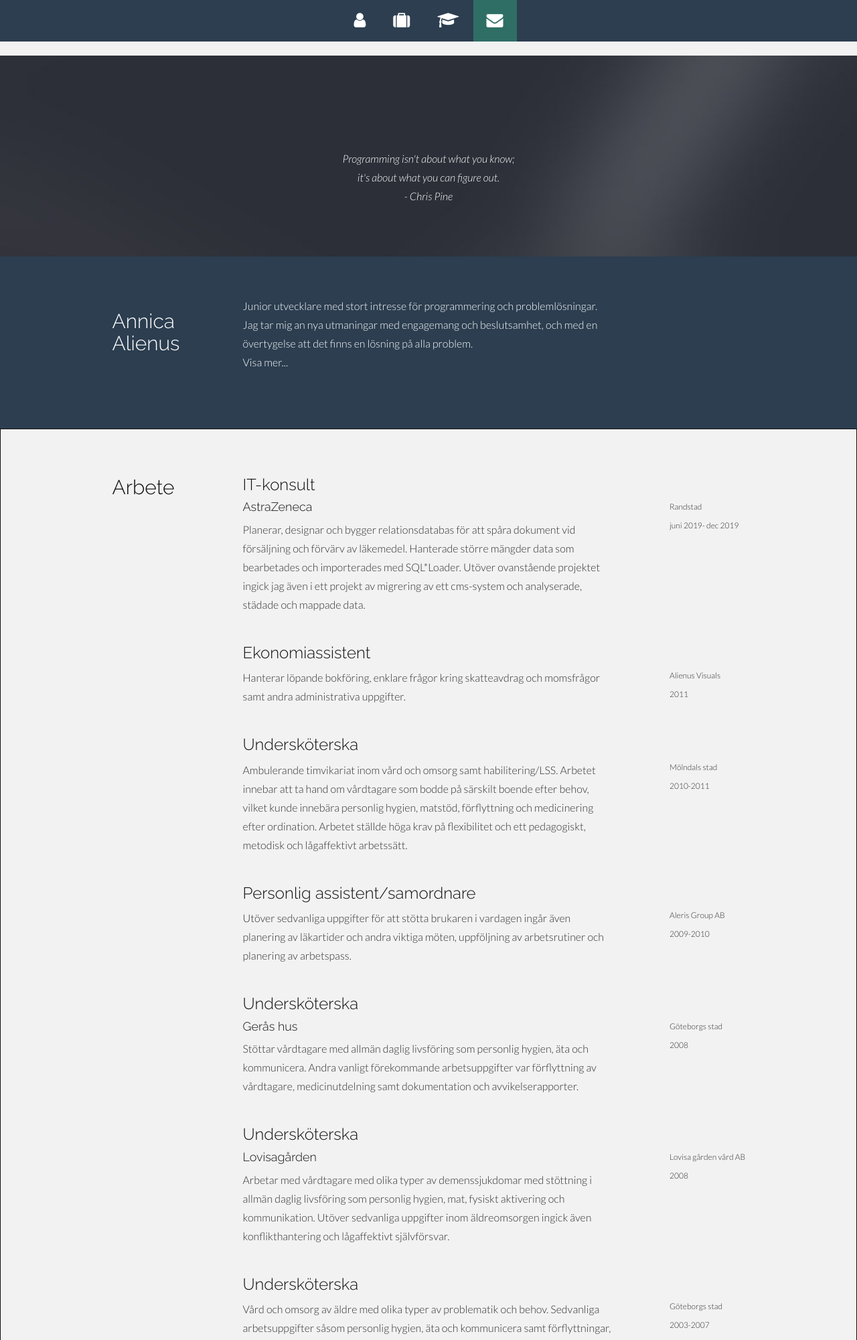
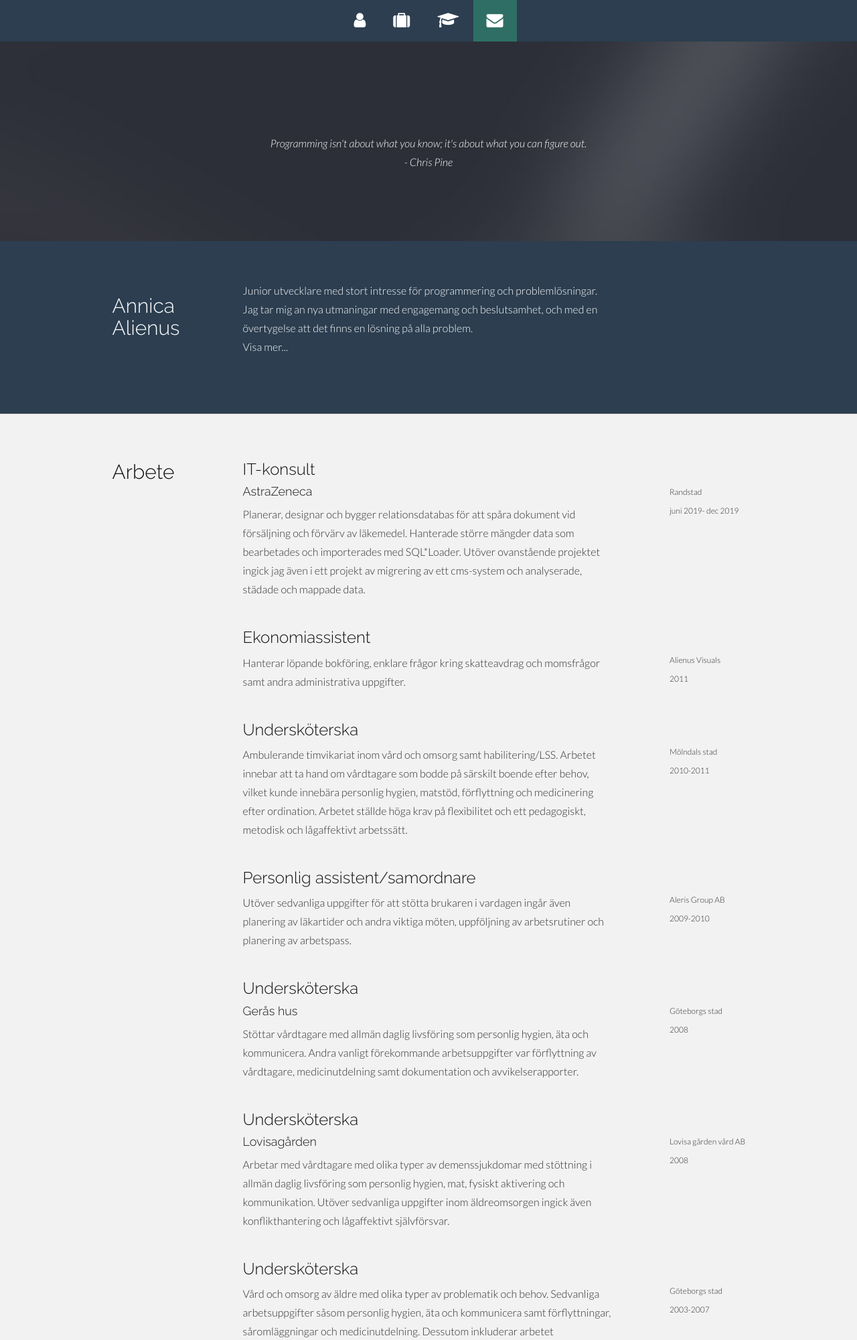
Before and after one commit to alienarex/annica_space, a PHP site: page / in a window 1280 px wide. Shown: the top 2001 px of the page at 67% size. Run offline with PHP 8.4, Linux system fonts and the light colour scheme.

Commit message:
Fixed some things with navbar, links and hoover things, removed some code, changed favicon in header,

```diff
--- a/annica.space/css/style.css
+++ b/annica.space/css/style.css
@@ -57,7 +57,7 @@
 }
 
 .quote-paragraph {
-  max-width: 23%;
+  max-width: 75%;
   max-height: 50%;
   margin: auto;
   font-style: italic;
@@ -73,7 +73,7 @@
 }
 
 a {
-  color: #1abc9c;
+  color: #fff;
   word-wrap: break-word;
   -webkit-transition: color 0.1s ease-in, background 0.1s ease-in;
   -moz-transition: color 0.1s ease-in, background 0.1s ease-in;
@@ -84,7 +84,7 @@
 
 a:hover,
 a:focus {
-  color: #7b7b7b;
+  color: #000;
   text-decoration: none;
   outline: 0;
 }
@@ -122,9 +122,9 @@
     sans-serif;
 }
 
-#section-topbar a {
+/* #section-topbar a {
   color: #fff;
-}
+} */
 
 #topbar-inner {
   background: #2c3e50;
@@ -226,6 +226,7 @@
   background: #2c3e50;
   padding-top: 60px;
   padding-bottom: 60px;
+  min-height: 200px;
   color: white;
 }
 
@@ -284,8 +285,8 @@
 
 #footwrap {
   background: #2f2f2f;
-  padding-top: 30px;
-  padding-bottom: 30px;
+  padding-top: 60px;
+  padding-bottom: 60px;
 }
 
 #footwrap p {
@@ -327,8 +328,11 @@
 
 .divider {
   border-bottom: #555;
+  border-top-style: none;
+  border-left-style: none;
+  border-right-style: none;
   border-width: 0.5px;
-  border-style: solid;
+  border-bottom-style: solid;
 }
 
 .desc p {
--- a/annica.space/index.php
+++ b/annica.space/index.php
@@ -1,21 +1,22 @@
 <!DOCTYPE html>
-<html lang="sv">
+<html lang="en">
 
 <head>
     <meta charset="utf-8" />
     <title>Annica Alienus</title>
-    <meta content="width=device-width, initial-scale=1.0" name="viewport" /> -->
+    <meta content="width=device-width, initial-scale=1.0" name="viewport" />
     <meta content="" name="keywords" />
     <meta content="" name="description" />
 
     <!-- Favicons -->
-    <link href="img/apple-touch-icon.png" rel="apple-touch-icon" />
+    <link rel="shortcut icon" href="img\favicon_tag.png">
 
     <!-- Google Fonts -->
     <link href="https://fonts.googleapis.com/css?family=Lato:300,400,700,300italic,400italic|Raleway:400,300,700" rel="stylesheet" />
 
     <!-- Bootstrap CSS File -->
-    <link href="lib/bootstrap/css/bootstrap.min.css" rel="stylesheet" />
+    <!-- Latest compiled and minified CSS -->
+    <link rel="stylesheet" href="https://maxcdn.bootstrapcdn.com/bootstrap/3.3.7/css/bootstrap.min.css" integrity="sha384-BVYiiSIFeK1dGmJRAkycuHAHRg32OmUcww7on3RYdg4Va+PmSTsz/K68vbdEjh4u" crossorigin="anonymous">
 
     <!-- Libraries CSS Files -->
     <link href="lib/font-awesome/css/font-awesome.min.css" rel="stylesheet" />
@@ -35,13 +36,13 @@
                             <li class="menu-item">
                                 <a class="smothscroll" href="#about" title="Om mig"><i class="fa fa-user"></i></a>
                             </li>
-                            <li class="menu-item"><a class="smothscroll" href="#work" title="Work"><i class="fa fa-suitcase"></i></a>
+                            <li class="menu-item"><a class="smothscroll" href="#work" title="Arbete"><i class="fa fa-suitcase"></i></a>
                             </li>
                             <li class="menu-item">
                                 <a class="smothscroll" href="#education" title="Utbildning"><i class="fa fa-graduation-cap" aria-hidden="true"></i>
                                 </a>
                             </li>
-                            <li class="menu-item"><a class="smothscroll" href="#contact" title="Contact"><i class="fa fa-envelope"></i></a>
+                            <li class="menu-item"><a class="smothscroll" href="#contact" title="Kontakt"><i class="fa fa-envelope"></i></a>
                             </li>
                         </ul>
                         <!--/ uL#nav -->
@@ -87,7 +88,6 @@
         $output[1] = substr($string, 0);
         return $output;
     }
-    $sectionIntro = '';
 
     // Get the contents of the JSON file
     $strJsonFileContents = file_get_contents("info.json");
@@ -162,7 +162,7 @@
         <div class="container">
             <div class="row">
                 <div class="col-lg-2 col-lg-offset-1">
-                    <h3>SKILLS</h3>
+                    <h3>Översikt</h3>
                 </div>
 
                 <div class="row">
@@ -250,7 +250,7 @@
         <!--/ #skillswrap -->
     </div>
 
-    <section id="contact" name="contact" class="section-wrapper">
+    <section id="contact" name="contact" class="section-wrapper divider">
         <!--FOOTER DESCRIPTION -->
         <div id="footwrap">
             <div class="container">
@@ -258,9 +258,8 @@
                     <div class="col-lg-2">
                         <h3>Kontakt</h3>
                     </div>
-                </div>
                     <div class="row">
-                    <div class="col-lg-6 col-lg-offset-2">
+                        <div class="col-lg-6">
                             <address>
 
                                 <p class="mail-paragraph">
@@ -271,6 +270,7 @@
                                     </a>
                                 </p>
                             </address>
+                        </div>
                     </div>
                 </div>
                 <!--/.row -->
--- a/annica.space/php/main.php
+++ b/annica.space/php/main.php
@@ -4,7 +4,7 @@
     $addOneCharToOmitPeriod = 1;
     $strPos = strpos($strAbout, '.', 198) + $addOneCharToOmitPeriod;
     echo sprintf('
-    <section id="intro" name="intro">
+    <section id="intro" name="intro" class="divider">
     <div id="about">
         <div class="container">
             <div class="row">
@@ -17,10 +17,6 @@
                     <p id = "visible-item-id" class="readmore"></p>
                 </div>
                 <div class="col-lg-3">
-                    <p>
-                        <!-- <a href="#"><i class="icon-file"></i></a>
-                        <sm>DOWNLOAD PDF</sm> -->
-                    </p>
                 </div>
             </div>
             <!--/.row -->
```
Also changed, not shown: annica.space/img/favicon.png, annica.space/img/selfie.jpg (deleted). Lines whose indentation alone changed are shown as unchanged.
